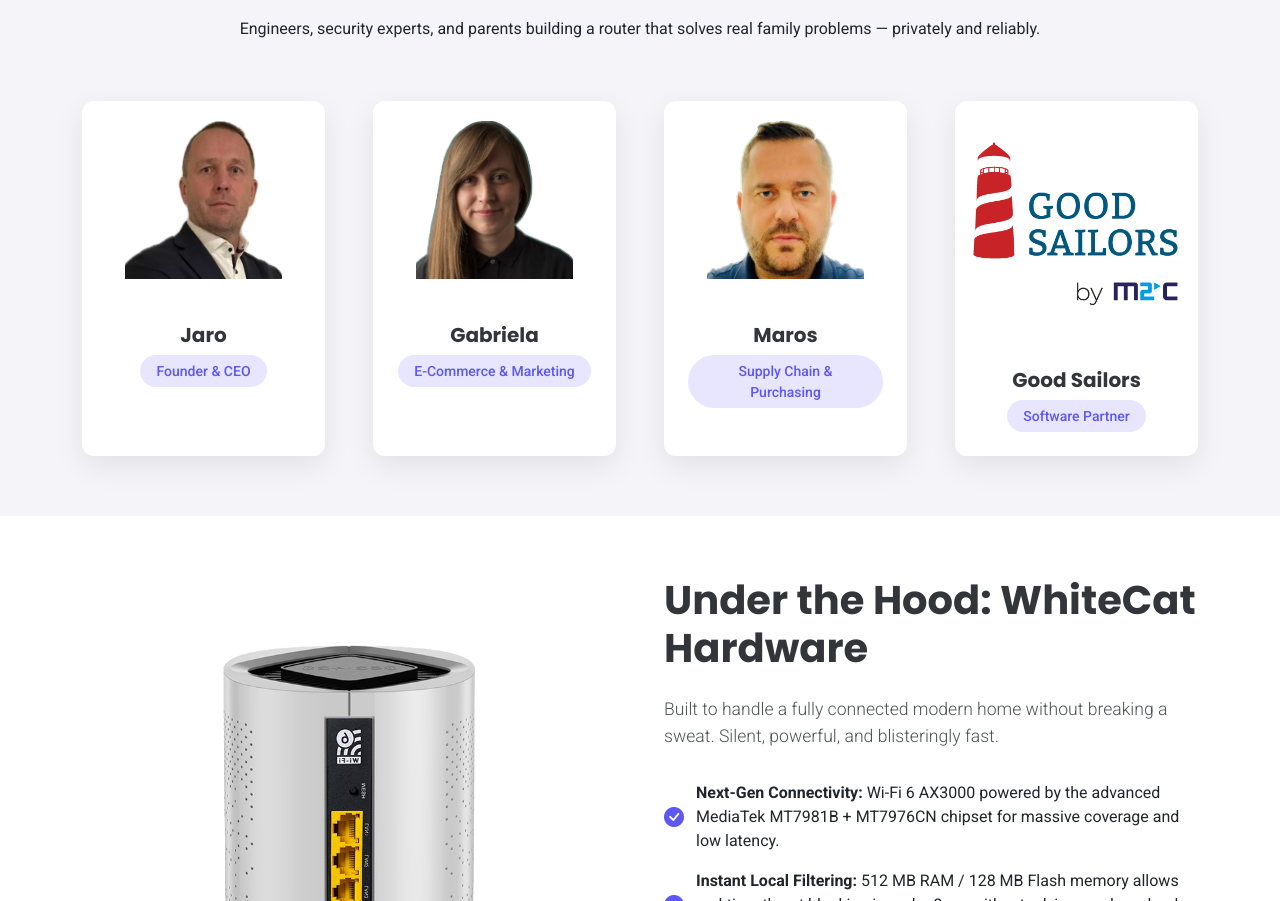
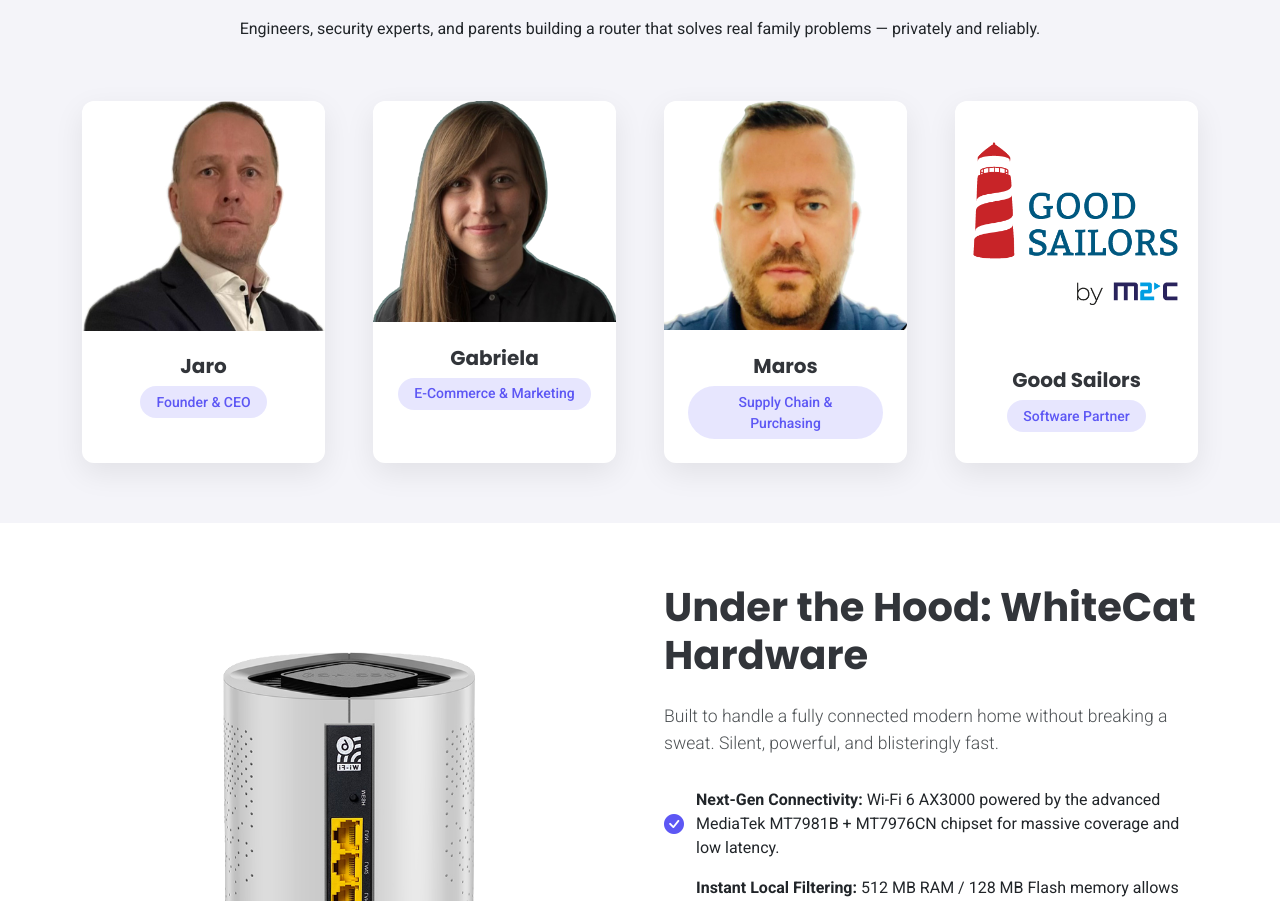
Before and after one commit to WhiteCatCloud/whitecatfamily-site, a plain HTML site: page public/index.html in a window 1280 px wide. Shown: the part 4654-5555 px from the top of the page. Drawn offline with Linux system fonts and the light colour scheme.

Commit message:
team: use natural photo proportions, remove forced aspect ratio

```diff
--- a/public/index.html
+++ b/public/index.html
@@ -353,7 +353,7 @@
                         <div class="col-md-6 col-lg-3" data-aos="zoom-in" data-aos-delay="100">
                             <div class="team-card">
                                 <div class="team-image">
-                                    <img src="assets/img/team/jaro.png" class="img-fluid" alt="Jaro" style="width: 65%; margin: 20px auto; display: block;">
+                                    <img src="assets/img/team/jaro.png" class="img-fluid" alt="Jaro" style="width: 100%; aspect-ratio: auto; object-fit: contain;">
                                     <div class="team-overlay">
                                         <p>Security expert and full-stack engineer. Bridges deep network-level hardware architecture with intuitive React Native mobile design to deliver foolproof family safety.</p>
                                     </div>
@@ -366,7 +366,7 @@
                         <div class="col-md-6 col-lg-3" data-aos="zoom-in" data-aos-delay="200">
                             <div class="team-card">
                                 <div class="team-image">
-                                    <img src="assets/img/team/gabriela.png" class="img-fluid" alt="Gabriela" style="width: 65%; margin: 20px auto; display: block;">
+                                    <img src="assets/img/team/gabriela.png" class="img-fluid" alt="Gabriela" style="width: 100%; aspect-ratio: auto; object-fit: contain;">
                                     <div class="team-overlay">
                                         <p>Digital growth architect. Built the e-commerce engine for KJUS (Swiss sports brand). Driving our Amazon FBA strategy and translating network security into consumer brand trust.</p>
                                     </div>
@@ -379,7 +379,7 @@
                         <div class="col-md-6 col-lg-3" data-aos="zoom-in" data-aos-delay="300">
                             <div class="team-card">
                                 <div class="team-image">
-                                    <img src="assets/img/team/maros.png" class="img-fluid" alt="Maros" style="width: 65%; margin: 20px auto; display: block;">
+                                    <img src="assets/img/team/maros.png" class="img-fluid" alt="Maros" style="width: 100%; aspect-ratio: auto; object-fit: contain;">
                                     <div class="team-overlay">
                                         <p>20+ years of global sourcing. Orchestrating our manufacturing partnerships in China to ensure rapid commercial scaling and highly profitable hardware unit economics.</p>
                                     </div>
```
